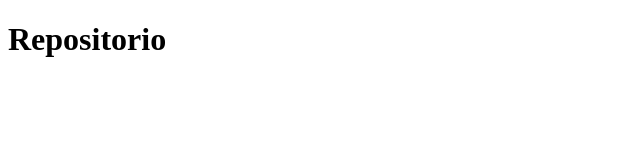
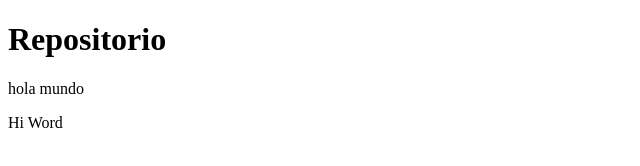
Before and after one commit to Sosa1716/MiPrimerRepositorio410, a plain HTML site: page index.html in a window 1280 px wide. Shown: the whole page, without its empty margins (0-640 px from the left). Drawn offline with Linux system fonts and the light colour scheme.

Commit message:
Modificacion del index- mi segundo commit

```diff
--- a/index.html
+++ b/index.html
@@ -7,7 +7,8 @@
 </head>
 <body>
        <h1> Repositorio </h1>
-
+       <p>hola mundo</p>
+       <p>Hi Word</p>
 </body>
 
 </html>
```
